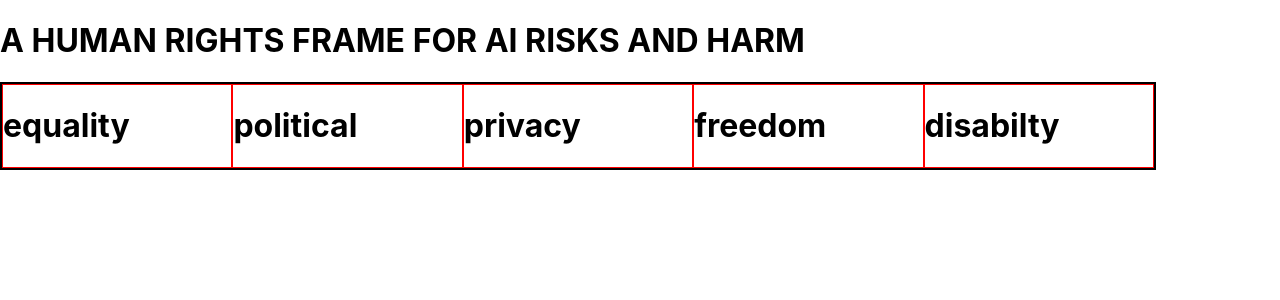
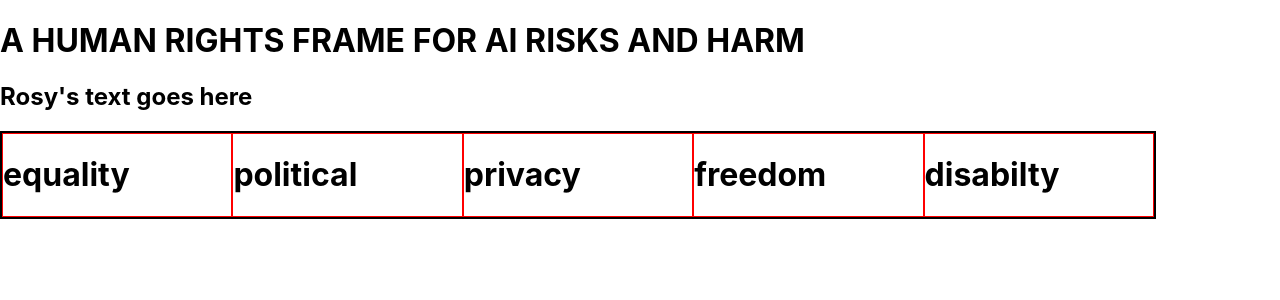
Before and after one commit to dev-augustin/industry_reports, a React (Create React App) app in the folder industry-reports/: page / in a window 1280 px wide. Both pictures are taken after a click on the element "freedom". Shown: the top 300 px of the page. Built offline with nearby package versions, Linux system fonts and the light colour scheme.

Commit message:
updated freedom component

```diff
--- a/industry-reports/src/components/Freedom.js
+++ b/industry-reports/src/components/Freedom.js
@@ -3,7 +3,7 @@ import React from 'react'
 export default function Freedom() {
     return (
         <div>
-
+            <h2>Rosy's text goes here</h2>
         </div>
     )
 }
```
